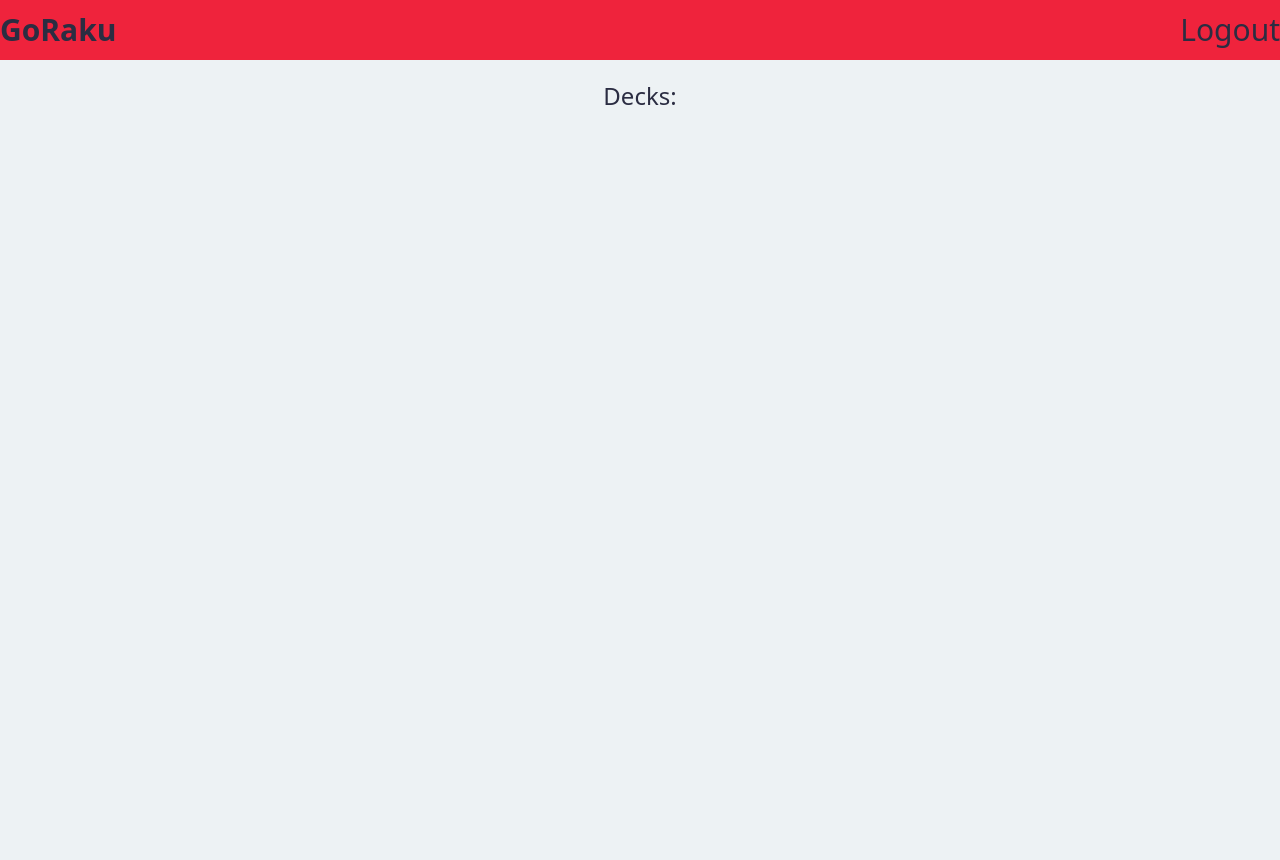
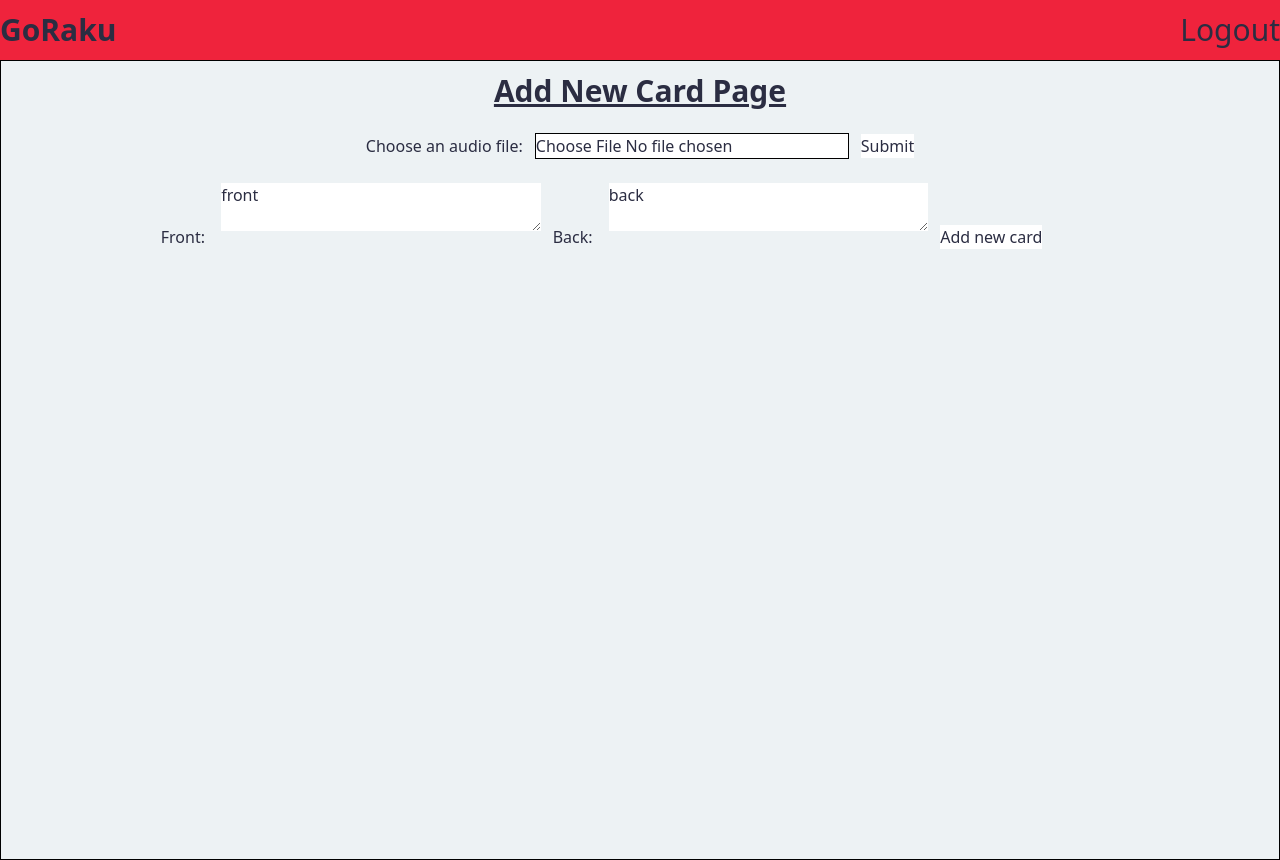
Before and after one commit to matthewkurtti/goraku, a React (Vite) app in the folder client/: page / in a window 1280 px wide. Before the commit the page ends 800 px from the top, so only its background shows below. Built offline with nearby package versions, Linux system fonts and the light colour scheme.

Commit message:
first-deploy: set page view to addnewcard

```diff
--- a/client/src/App.tsx
+++ b/client/src/App.tsx
@@ -16,7 +16,7 @@ function App() {
 
   // useEffects
   useEffect(() => {
-    setPage("homepage");
+    setPage("addnewcard");
   }, [page]);
 
   return (
```
